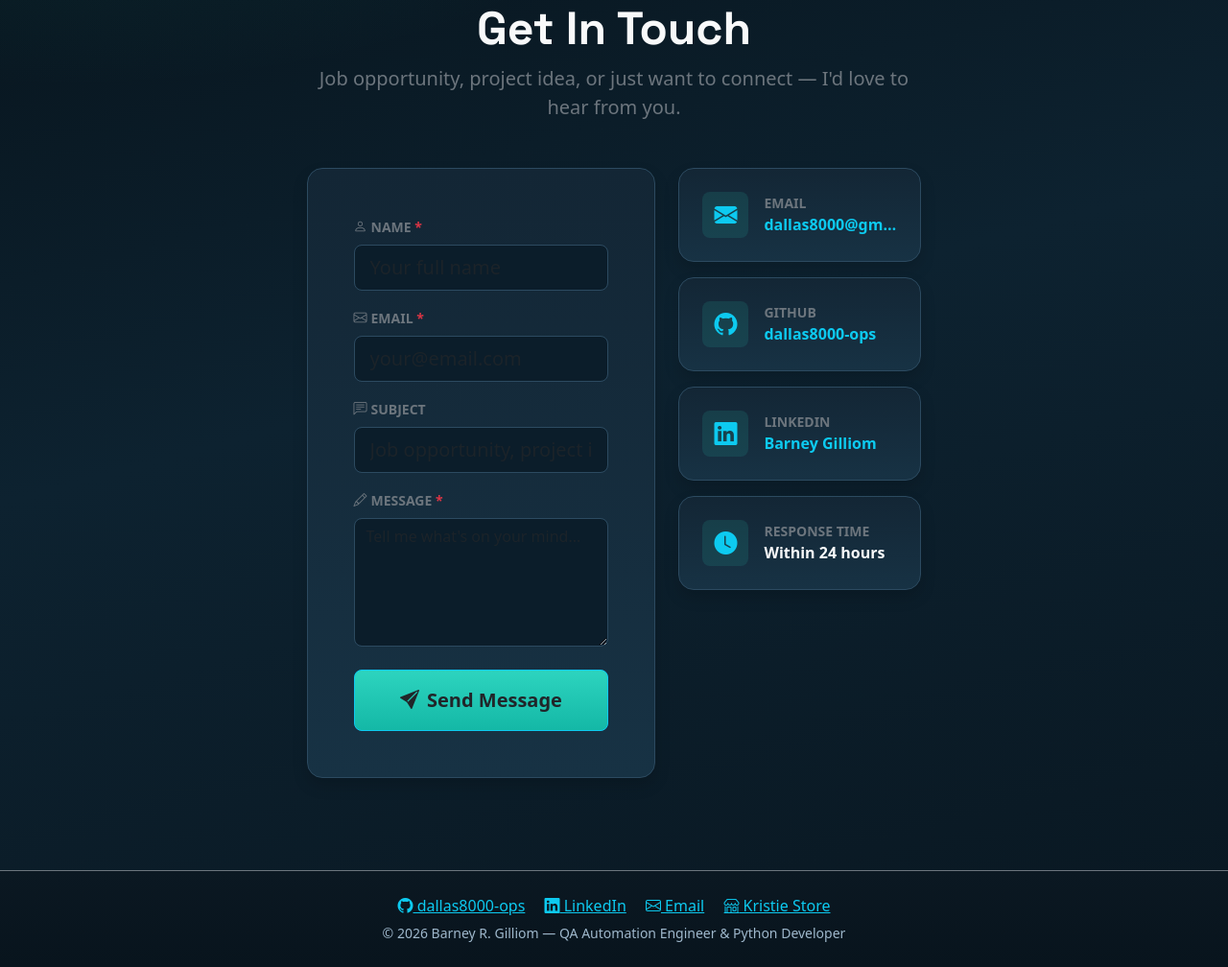
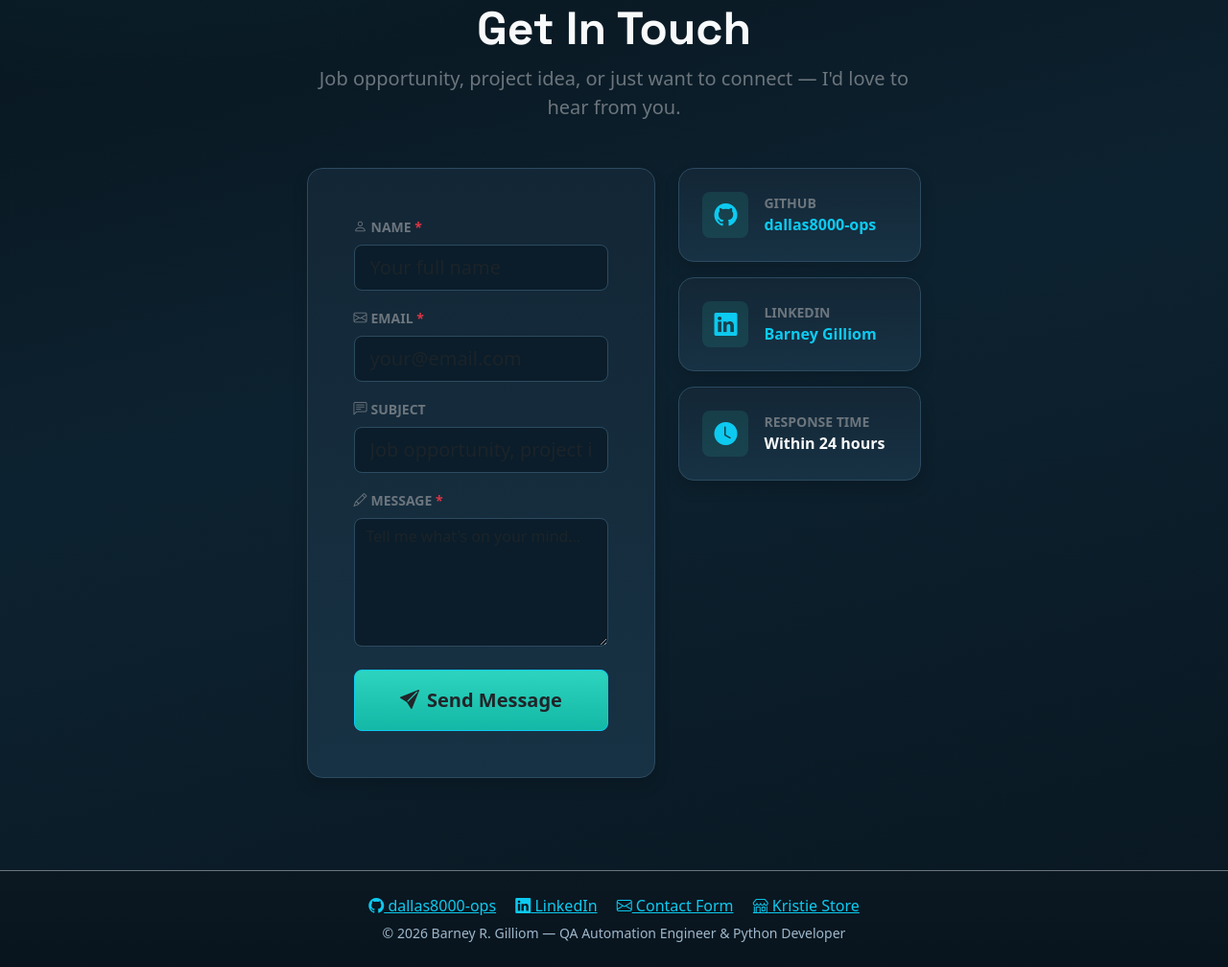
Before and after one commit to dallas8000-ops/BLOG-2, a Django app: template templates/pages/contact.html in a window 1280 px wide. Shown: the part 152-1160 px from the top of the page at 96% size. Run offline with Django 3.2, Linux system fonts and the light colour scheme; the template is opened without the code that fills it, so the values that code supplies are empty.

Commit message:
Use contact form as sole public email path

```diff
--- a/templates/base.html
+++ b/templates/base.html
@@ -73,7 +73,7 @@
             <p class="mb-1">
                 <a href="https://github.com/dallas8000-ops" target="_blank" class="text-info me-3"><i class="bi bi-github"></i> dallas8000-ops</a>
                 <a href="https://linkedin.com/in/barney-gilliom-959981337" target="_blank" class="text-info me-3"><i class="bi bi-linkedin"></i> LinkedIn</a>
-                <a href="mailto:dallas8000@gmail.com" class="text-info me-3"><i class="bi bi-envelope"></i> Email</a>
+                <a href="{% url 'contact' %}" class="text-info me-3"><i class="bi bi-envelope"></i> Contact Form</a>
                 <a href="https://kristie-store.onrender.com" target="_blank" class="text-info"><i class="bi bi-shop"></i> Kristie Store</a>
             </p>
             <small>&copy; 2026 Barney R. Gilliom &mdash; QA Automation Engineer &amp; Python Developer</small>
--- a/templates/pages/contact.html
+++ b/templates/pages/contact.html
@@ -31,7 +31,7 @@
                     <div class="col-12 col-lg-7">
                         <div class="card bg-dark border-secondary shadow rounded-4 h-100">
                             <div class="card-body p-4 p-md-5">
-                                <form method="post" novalidate>
+                                <form id="contactForm" method="post" novalidate>
                                     {% csrf_token %}
                                     <div class="row g-3">
                                         <div class="col-12">
@@ -71,17 +71,6 @@
 
                     <!-- Contact Info Sidebar -->
                     <div class="col-12 col-lg-5 d-flex flex-column gap-3">
-                        <div class="card bg-dark border-secondary rounded-4 shadow">
-                            <div class="card-body p-4 d-flex align-items-center gap-3 overflow-hidden">
-                                <div class="d-flex align-items-center justify-content-center bg-info bg-opacity-10 rounded-3 flex-shrink-0" style="width:48px;height:48px;">
-                                    <i class="bi bi-envelope-fill text-info fs-4"></i>
-                                </div>
-                                <div class="min-w-0" style="min-width:0;overflow:hidden;">
-                                    <div class="text-secondary small text-uppercase fw-semibold">Email</div>
-                                    <a href="mailto:dallas8000@gmail.com" class="text-info text-decoration-none fw-semibold text-truncate d-block">dallas8000@gmail.com</a>
-                                </div>
-                            </div>
-                        </div>
                         <div class="card bg-dark border-secondary rounded-4 shadow">
                             <div class="card-body p-4 d-flex align-items-center gap-3">
                                 <div class="d-flex align-items-center justify-content-center bg-info bg-opacity-10 rounded-3" style="width:48px;height:48px;flex-shrink:0;">
```
Also changed, not shown: pages/views.py (+7 -6 lines).
